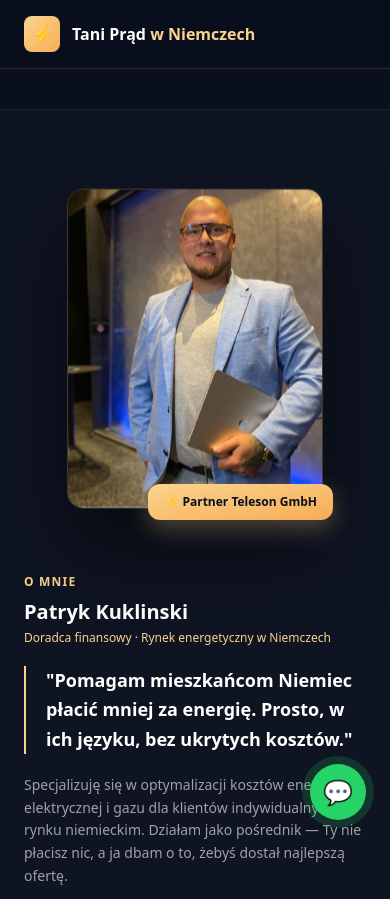
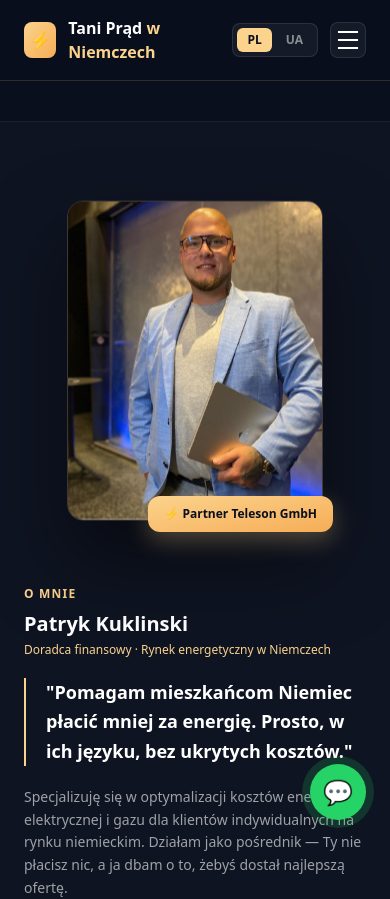
Before and after one commit to montenego12/Polskie-Centrum-Finansowe, a Next.js app: page /pl/about in a window 390 px wide. Shown: the top 899 px of the page. Built offline with nearby package versions, Linux system fonts and the light colour scheme.

Commit message:
fix: mobile nav hamburger, proxy rename, metadataBase, widget widths

```diff
--- a/src/app/[lang]/layout.tsx
+++ b/src/app/[lang]/layout.tsx
@@ -15,6 +15,7 @@ export async function generateMetadata({ params }: Props): Promise<Metadata> {
   const t = getTranslations(lang)
 
   return {
+    metadataBase: new URL('https://tanipradwniemczech.de'),
     title: t.meta.title,
     description: t.meta.description,
     alternates: {
--- a/src/components/Nav.tsx
+++ b/src/components/Nav.tsx
@@ -1,5 +1,6 @@
 'use client'
 import { useRouter, usePathname } from 'next/navigation'
+import { useState } from 'react'
 import type { Lang, Translations } from '@/lib/i18n'
 
 interface NavProps { t: Translations['nav']; lang: Lang }
@@ -7,15 +8,20 @@ interface NavProps { t: Translations['nav']; lang: Lang }
 export function Nav({ t, lang }: NavProps) {
   const router = useRouter()
   const pathname = usePathname()
+  const [open, setOpen] = useState(false)
 
   function switchLang(newLang: Lang) {
     const newPath = pathname.replace(`/${lang}`, `/${newLang}`)
     router.push(newPath)
+    setOpen(false)
   }
+
+  const waNumber = process.env.NEXT_PUBLIC_WHATSAPP_NUMBER
 
   return (
     <nav className="sticky top-0 z-50 border-b border-gold/15 bg-dark/85 backdrop-blur-xl">
       <div className="mx-auto flex max-w-6xl items-center justify-between px-6 py-4">
+        {/* Logo */}
         <div className="flex items-center gap-3">
           <div className="flex h-9 w-9 items-center justify-center rounded-lg bg-gradient-to-br from-gold to-gold-600 text-lg">
             ⚡
@@ -25,6 +31,7 @@ export function Nav({ t, lang }: NavProps) {
           </span>
         </div>
 
+        {/* Desktop */}
         <div className="hidden items-center gap-7 md:flex">
           {(['howItWorks', 'about', 'reviews', 'faq'] as const).map(key => (
             <a key={key} href={`#${key}`} className="text-sm text-white/70 transition hover:text-gold">
@@ -47,7 +54,7 @@ export function Nav({ t, lang }: NavProps) {
           </div>
 
           <a
-            href={`https://wa.me/${process.env.NEXT_PUBLIC_WHATSAPP_NUMBER}`}
+            href={`https://wa.me/${waNumber}`}
             target="_blank"
             rel="noopener noreferrer"
             className="rounded-lg bg-wa px-5 py-2 text-xs font-bold text-white transition hover:-translate-y-0.5 hover:shadow-lg hover:shadow-wa/30"
@@ -55,7 +62,60 @@ export function Nav({ t, lang }: NavProps) {
             💬 {t.whatsapp}
           </a>
         </div>
+
+        {/* Mobile — hamburger + lang switcher */}
+        <div className="flex items-center gap-3 md:hidden">
+          <div className="flex gap-1 rounded-lg border border-white/10 bg-white/5 p-1">
+            {(['pl', 'ua'] as Lang[]).map(l => (
+              <button
+                key={l}
+                onClick={() => switchLang(l)}
+                className={`rounded-md px-2.5 py-1 text-xs font-bold transition ${
+                  l === lang ? 'bg-gold text-dark' : 'text-white/50 hover:text-white'
+                }`}
+              >
+                {l === 'pl' ? 'PL' : 'UA'}
+              </button>
+            ))}
+          </div>
+          <button
+            onClick={() => setOpen(!open)}
+            className="flex h-9 w-9 flex-col items-center justify-center gap-1.5 rounded-lg border border-white/10 bg-white/5"
+            aria-label="Menu"
+          >
+            <span className={`block h-0.5 w-5 bg-white transition-all ${open ? 'translate-y-2 rotate-45' : ''}`} />
+            <span className={`block h-0.5 w-5 bg-white transition-all ${open ? 'opacity-0' : ''}`} />
+            <span className={`block h-0.5 w-5 bg-white transition-all ${open ? '-translate-y-2 -rotate-45' : ''}`} />
+          </button>
+        </div>
       </div>
+
+      {/* Mobile menu dropdown */}
+      {open && (
+        <div className="border-t border-white/5 bg-dark/95 px-6 pb-5 pt-4 md:hidden">
+          <div className="flex flex-col gap-1">
+            {(['howItWorks', 'about', 'reviews', 'faq'] as const).map(key => (
+              <a
+                key={key}
+                href={`#${key}`}
+                onClick={() => setOpen(false)}
+                className="rounded-lg px-3 py-3 text-sm text-white/70 transition hover:bg-white/5 hover:text-gold"
+              >
+                {t[key]}
+              </a>
+            ))}
+            <a
+              href={`https://wa.me/${waNumber}`}
+              target="_blank"
+              rel="noopener noreferrer"
+              onClick={() => setOpen(false)}
+              className="mt-2 rounded-xl bg-wa py-3 text-center text-sm font-bold text-white"
+            >
+              💬 {t.whatsapp}
+            </a>
+          </div>
+        </div>
+      )}
     </nav>
   )
 }
--- a/src/components/WeatherWidget.tsx
+++ b/src/components/WeatherWidget.tsx
@@ -90,7 +90,7 @@ export function WeatherWidget() {
   const timeStr = now.toLocaleTimeString('pl-DE', { hour: '2-digit', minute: '2-digit' })
 
   return (
-    <div className="fixed bottom-6 left-6 z-40 w-56 animate-fadeInUp select-none">
+    <div className="fixed bottom-6 left-6 z-40 hidden w-56 animate-fadeInUp select-none md:block">
       <div className="relative rounded-2xl border border-white/10 bg-[#0d1b3e]/90 p-4 shadow-[0_16px_48px_rgba(0,0,0,0.5)] backdrop-blur-xl">
         {/* Close */}
         <button
--- a/src/components/WhatsAppChat.tsx
+++ b/src/components/WhatsAppChat.tsx
@@ -15,7 +15,7 @@ export function WhatsAppChat() {
   if (closed || !visible) return null
 
   return (
-    <div className="fixed bottom-24 right-6 z-50 w-72 animate-fadeInUp">
+    <div className="fixed bottom-24 right-4 z-50 w-[min(288px,calc(100vw-2rem))] animate-fadeInUp">
       {/* Bubble */}
       <div className="relative rounded-2xl border border-white/10 bg-[#0d1b3e]/95 p-4 shadow-[0_16px_48px_rgba(0,0,0,0.6)] backdrop-blur-xl">
         {/* Close */}
--- a/src/middleware.ts
+++ b/src/proxy.ts
@@ -2,7 +2,7 @@ import { NextResponse, type NextRequest } from 'next/server'
 
 const VALID_LANGS = ['pl', 'ua']
 
-export function middleware(request: NextRequest) {
+export function proxy(request: NextRequest) {
   const { pathname } = request.nextUrl
 
   if (pathname === '/') {
```
Also changed, not shown: 1 other file (tests, documents, lock files or other folders).
